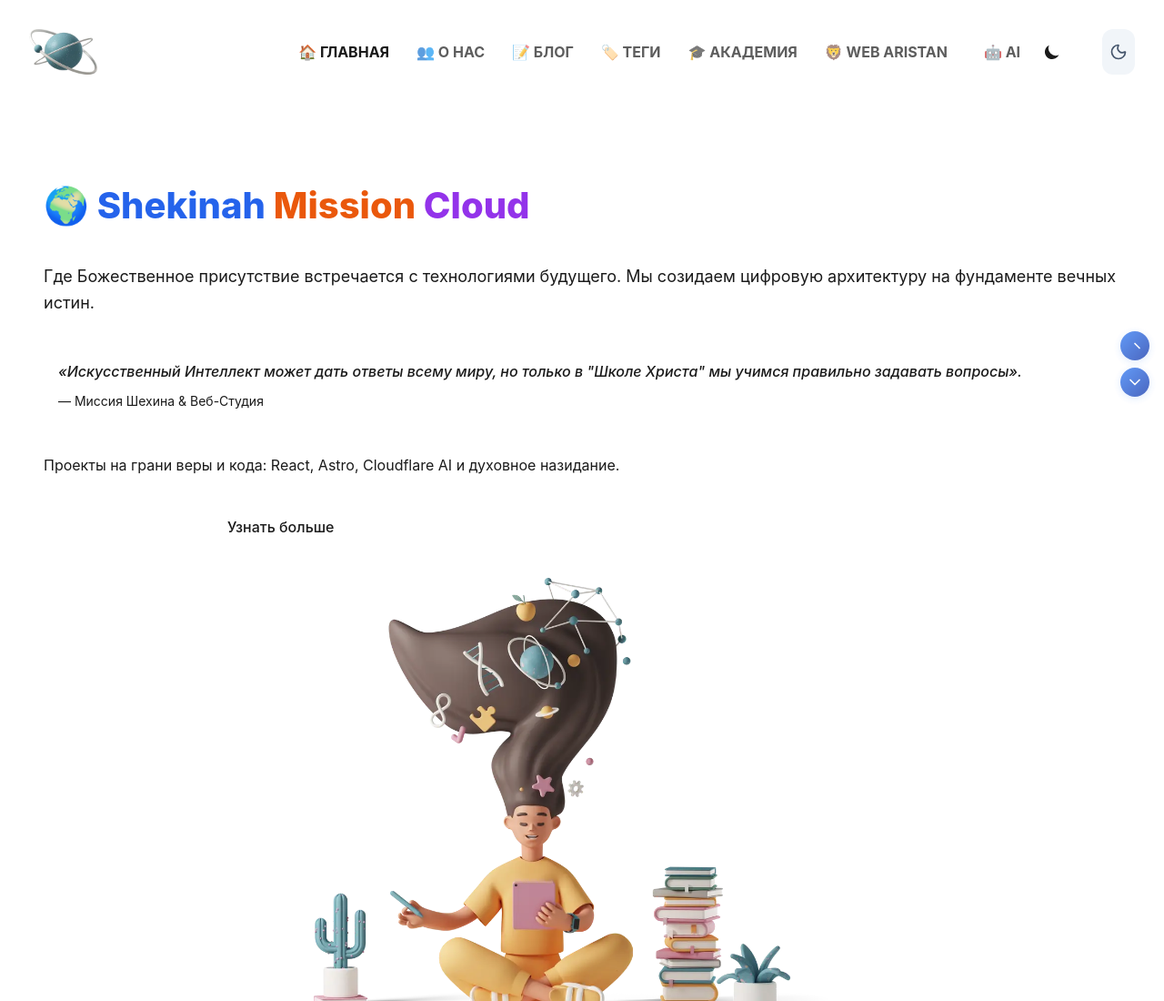
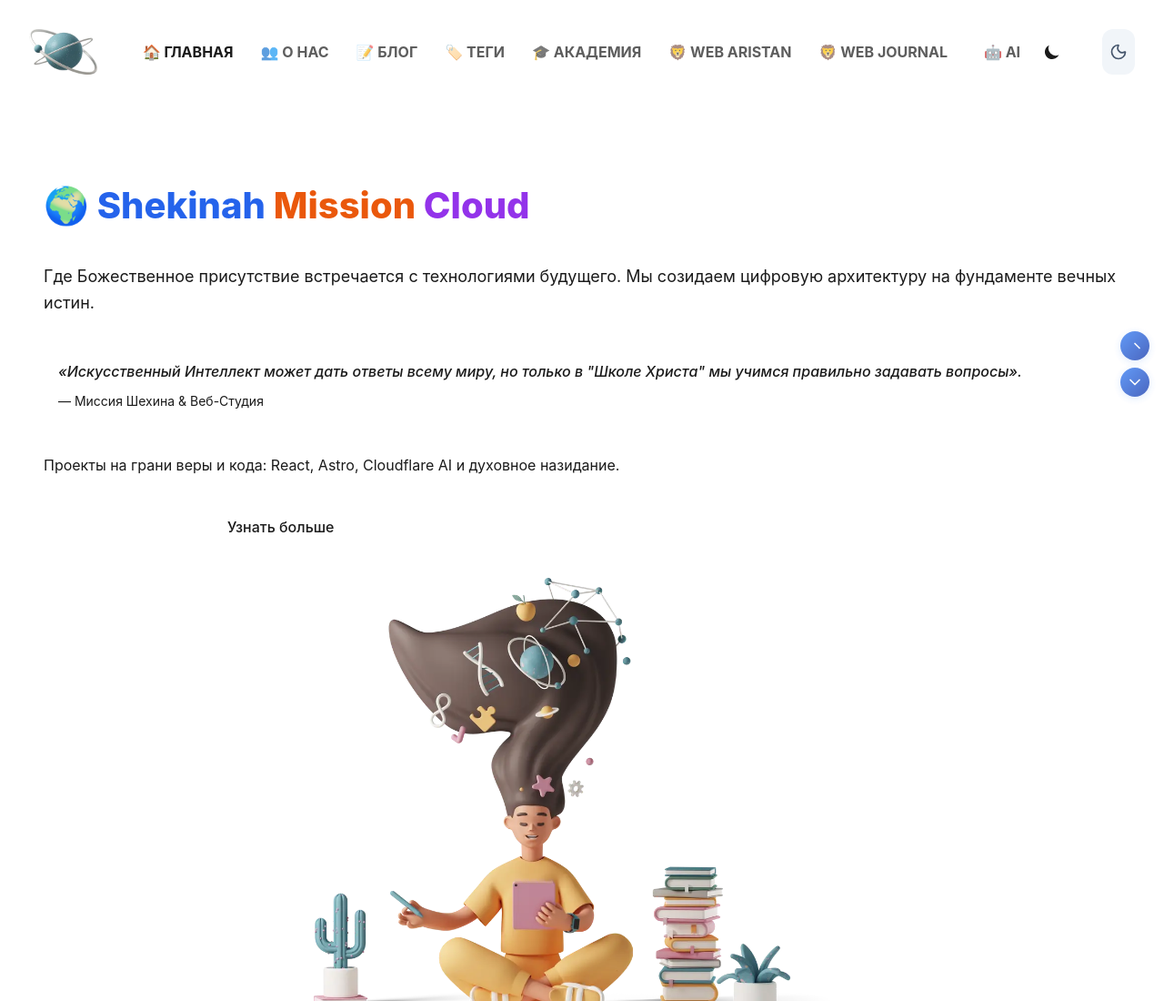
Before and after one commit to agapelev/shekinah, an Astro site: page / in a window 1280 px wide. Shown: the top 1100 px of the page at 91% size. Built offline with nearby package versions, Linux system fonts and the light colour scheme; Astro itself is replaced by a stand-in of ours.

Commit message:
refactor: Link Journal Web Arystan

```diff
--- a/src/components/Nav.astro
+++ b/src/components/Nav.astro
@@ -67,7 +67,8 @@
   <a class={current === "blog" ? "selected" : ""} href='/blog'>📝 Блог</a>
   <a class={current === "tags" ? "selected" : ""} href='/blog/tags'>🏷️ Теги</a>
   <a href="https://mission-shekinah.vercel.app/" target="_blank" rel="noopener">🎓 Академия</a>
-  <a href="https://shekinah-blog.vercel.app/" target="_blank" rel="noopener">🦁 WEb Aristan</a>
+  <a href="https://shekinah-blog.vercel.app/" target="_blank" rel="noopener">🦁 Web Aristan</a>
+  <a href="https://journal-webarystan.vercel.app/" target="_blank" rel="noopener">🦁 Web Journal</a>
   <a href="https://ai.dessyatykh.workers.dev/" target="_blank" rel="noopener">🤖 AI</a>
 
   <div class="theme-toggle-container">
```
